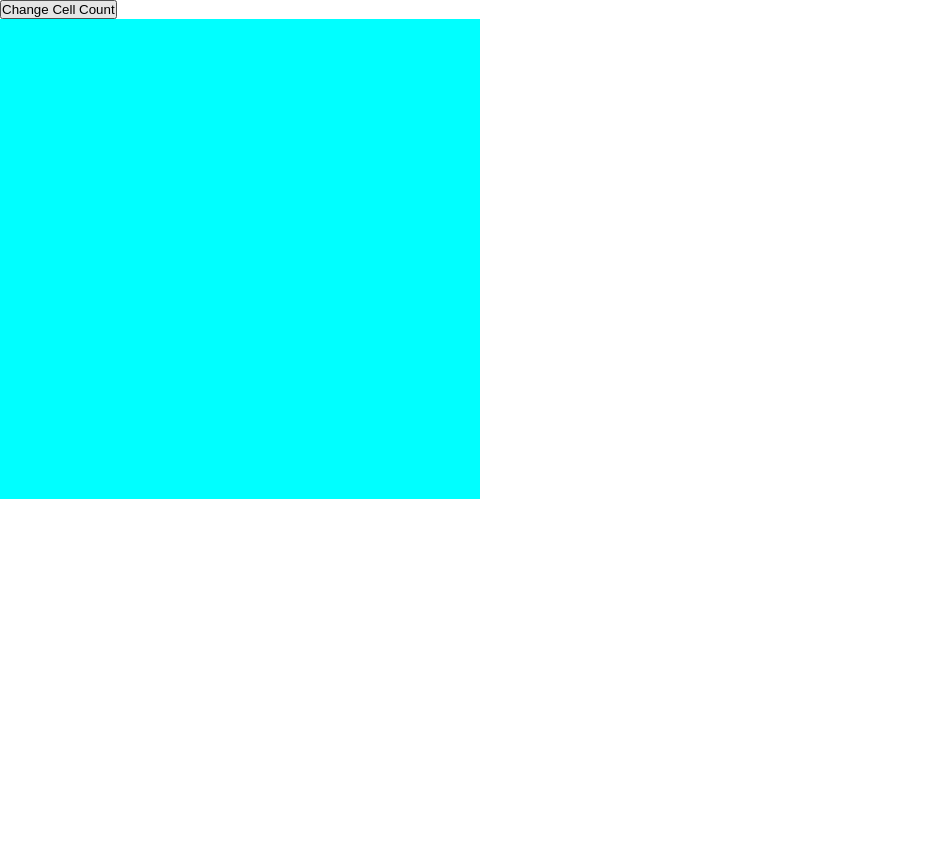
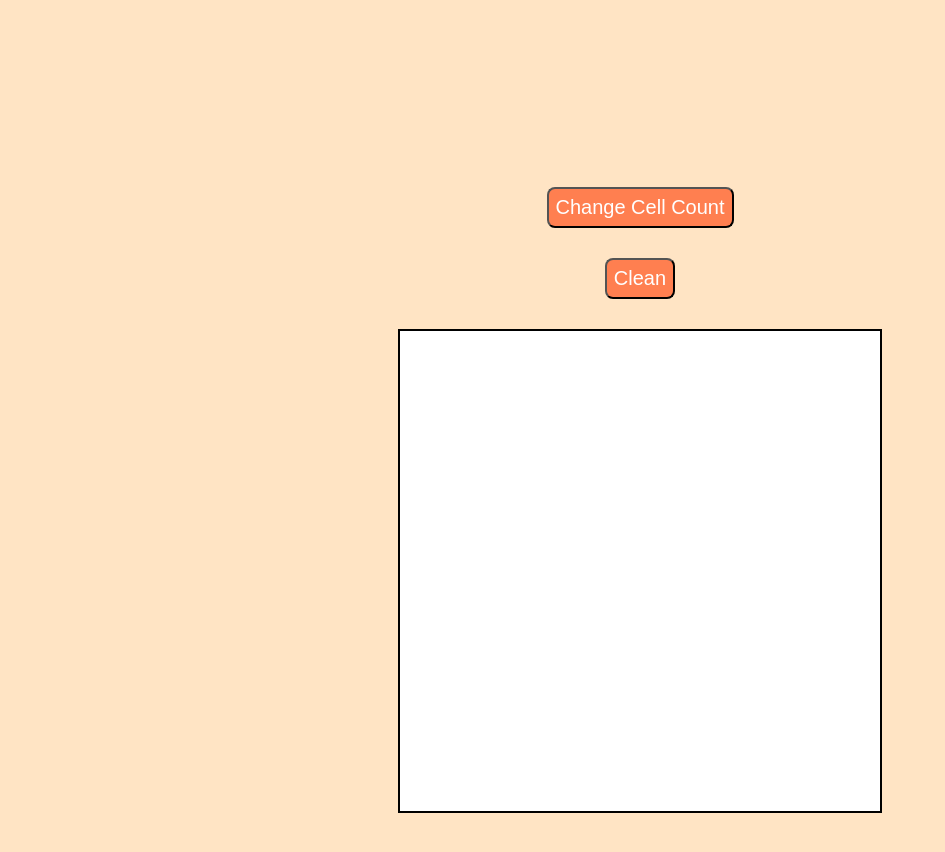
Before and after one commit to JezyYoo/ETCH-A-SKETCH, a plain HTML site: page index.html in a window 1280 px wide. Shown: the whole page, without its empty margins (0-945 px from the left). Before the commit the page ends 800 px from the top, so only its background shows below. Drawn offline with Linux system fonts and the light colour scheme.

Commit message:
added CleanField option

```diff
--- a/index.html
+++ b/index.html
@@ -7,8 +7,10 @@
     <title>Document</title>
     <link rel="stylesheet" href="style.css">
 </head>
+
 <body>
     <button class="changeCellCount">Change Cell Count</button>
+    <button class="clean">Clean</button>
     <div class="container"></div>
 </body>
 
--- a/script.js
+++ b/script.js
@@ -1,5 +1,6 @@
 let container = document.querySelector('.container');
 let buttonCellChange = document.querySelector('.changeCellCount');
+let cleanButton = document.querySelector('.clean');
 let tempCell;
 let containerSize = container.clientWidth;
 console.log(containerSize)
@@ -51,4 +52,8 @@ buttonCellChange.addEventListener('click', ()=>{
     }
 })
 
+cleanButton.addEventListener('click',()=>{
+    container.childNodes.forEach(node => node.style.backgroundColor = 'white')
+})
+
 generateField(16)
--- a/style.css
+++ b/style.css
@@ -1,21 +1,33 @@
-*,body{
+body{
+    height: 1000px;
     margin:0px;
     padding:0px;
     box-sizing: border-box;
+    display: flex;
+    justify-content: center;
+    align-items: center;
+    flex-direction: column;
+    background-color: bisque;
+
 }
 .container{
     width:480px;
     height: 480px;
     display:flex;
     flex-wrap: wrap;
-
+    border: 2px solid black;
 }
 
 .cell{
     /* border:1px solid black; */
-    background-color: aqua;
-    /* height:30px;
-    width:30px; */
+    background-color: white;
+}
 
-
+button{
+    background-color: coral;
+    color:white;
+    font-size:20px;
+    padding:7px;
+    border-radius: 8px;
+    margin-bottom:30px;
 }
```
